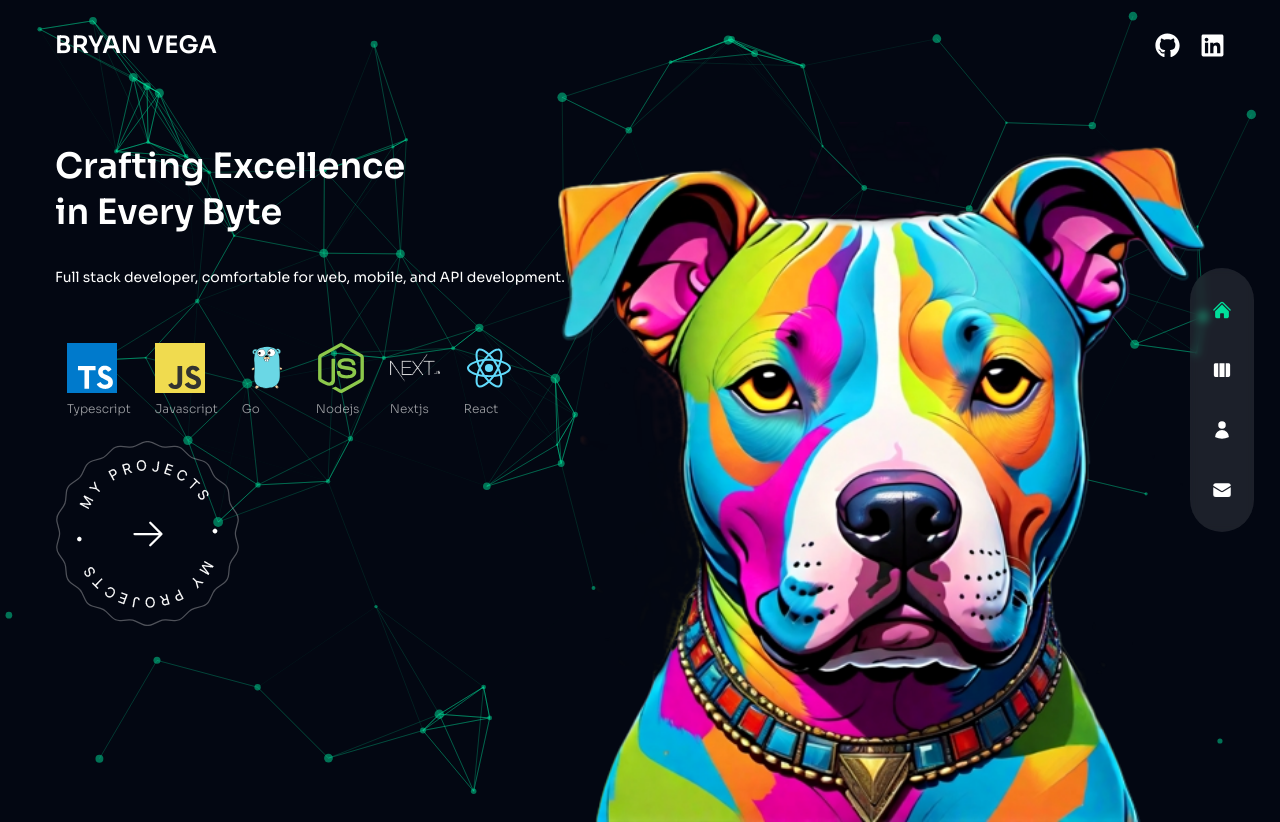
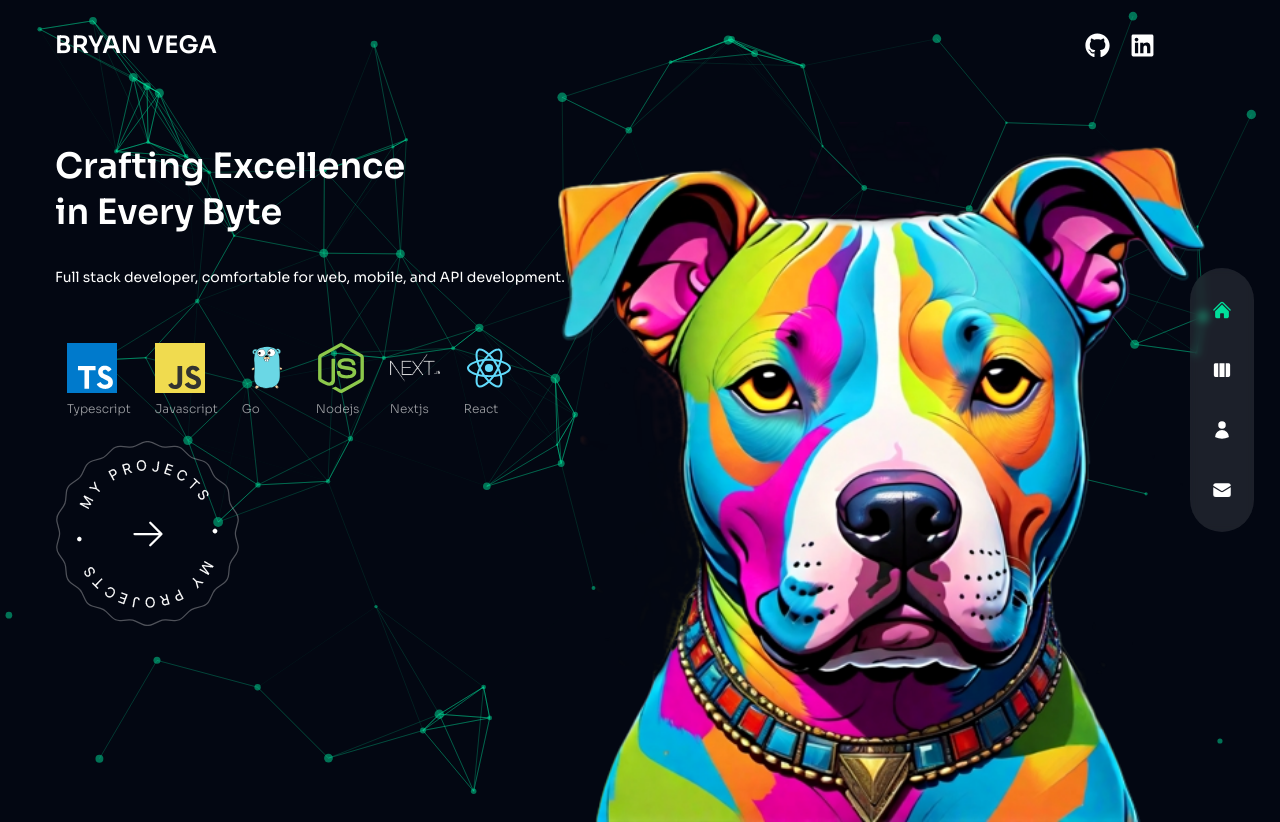
Before and after one commit to DracoR22/Portfolio, a Next.js app: page / in a window 1280 px wide. Built offline with nearby package versions, Linux system fonts and the light colour scheme.

Commit message:
socialfix2

```diff
--- a/app/layout.tsx
+++ b/app/layout.tsx
@@ -22,14 +22,14 @@ export default function RootLayout({
   return (
     <html lang="en">
       <body className={`${sora.className} page text-white bg-cover bg-no-repeat font-sora relative`}>
-        <AnimatePresence mode='wait'>
+
           <motion.div >
             {/* <Transition/> */}
              <Nav/>
              <Header/>
               {children}
           </motion.div>
-        </AnimatePresence>
+
       </body>
     </html>
   )
--- a/components/navigation/Socials.tsx
+++ b/components/navigation/Socials.tsx
@@ -5,7 +5,7 @@ import { FaLinkedin, FaGithub } from "react-icons/fa"
 
 const Socials = () => {
   return (
-    <div className="flex z-[99999] items-center gap-x-5 text-[25px]">
+    <div className="flex items-center gap-x-5 text-[25px] xl:mr-[70px] xxxl:mr-0">
         <a href='https://github.com/DracoR22' target="_blank" rel="noopener noreferrer"
         className="hover:text-accent transition-all duration-300 cursor-pointer">
           <FaGithub/>
--- a/tailwind.config.ts
+++ b/tailwind.config.ts
@@ -17,7 +17,7 @@ const config: Config = {
       md: '768px',
       lg: '960px',
       xl: '1200px',
-      xxl: '1500px'
+      xxl: '1500px',
     },
     extend: {
       colors: {
```
